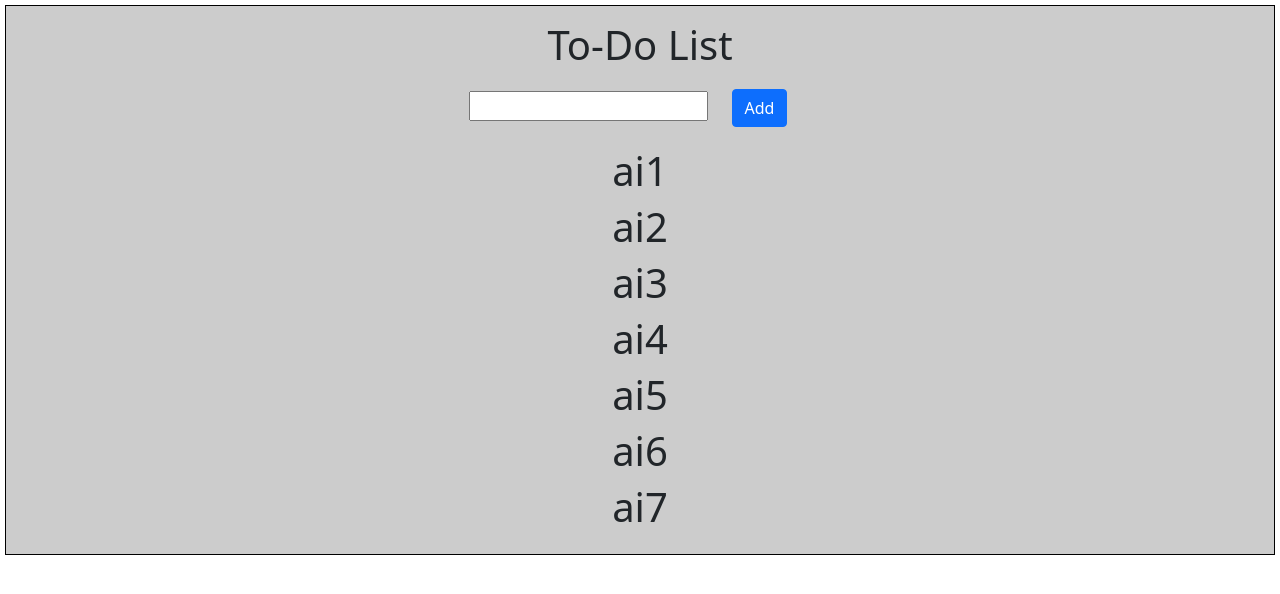
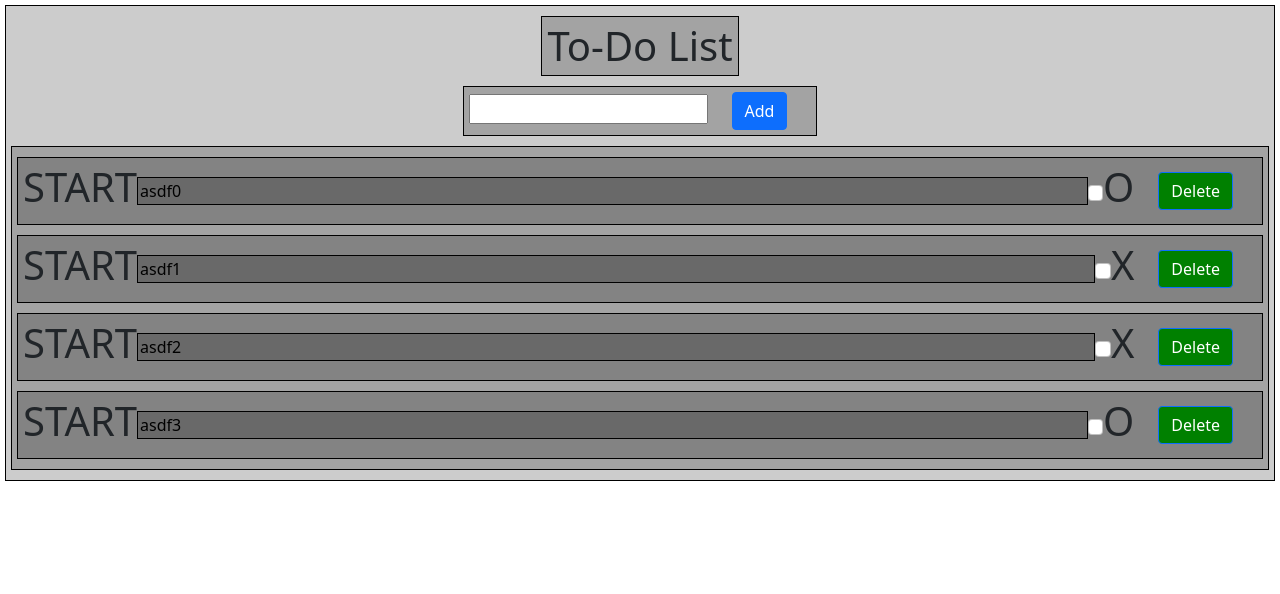
Before and after one commit to niembro64/assignment_todo_list, a React (Create React App) app: page / in a window 1280 px wide. Shown: the top 594 px of the page. Built offline with nearby package versions, Linux system fonts and the light colour scheme.

Commit message:
state in action item with checkbox

```diff
--- a/src/App.css
+++ b/src/App.css
@@ -16,33 +16,56 @@
   justify-content: center;
   flex-direction: column;
   align-items: center;
-  /* border: 1px black solid; */
+  border: 1px black solid;
   padding: 5px;
   margin: 5px;
-  /* background-color: rgba(0, 0, 0, 0.2); */
+  background-color: rgba(0, 0, 0, 0.2);
 }
 
 #add {
   text-align: center;
   display: flex;
-  justify-content: center;
+  justify-content: space-around;
   flex-direction: column;
   align-items: center;
-  /* border: 1px black solid; */
+  border: 1px black solid;
   padding: 5px;
   margin: 5px;
-  /* background-color: rgba(0, 0, 0, 0.2); */
+  background-color: rgba(0, 0, 0, 0.2);
 }
 
 
 #list {
+  width: 100%;
   text-align: center;
   display: flex;
   justify-content: center;
   flex-direction: column;
   align-items: center;
-  /* border: 1px black solid; */
+  border: 1px black solid;
   padding: 5px;
   margin: 5px;
-  /* background-color: rgba(0, 0, 0, 0.2); */
+  background-color: rgba(0, 0, 0, 0.2);
 }
+
+#row{
+  width: 100%;
+  border: 1px solid black;
+  display: flex;
+  flex-direction: row;
+  align-items: center;
+  justify-content: space-between;
+  margin: 5px;
+  padding: 5px;
+  background-color: rgba(0, 0, 0, 0.2);
+}
+
+#textbox{
+  width: 80%;
+  border: 1px solid black;
+  background-color: rgba(0, 0, 0, 0.2);
+}
+
+#row > button{
+  background-color: green;
+}
--- a/src/App.jsx
+++ b/src/App.jsx
@@ -6,13 +6,10 @@ import { useState } from "react";
 
 function App() {
   const [ai, setAi] = useState([
-    "ai1",
-    "ai2",
-    "ai3",
-    "ai4",
-    "ai5",
-    "ai6",
-    "ai7",
+    { text: "asdf0", check: false },
+    { text: "asdf1", check: true },
+    { text: "asdf2", check: true },
+    { text: "asdf3", check: false },
   ]);
 
   return (
@@ -28,7 +25,7 @@ function App() {
       </div>
       <div id="list">
         {ai.map((item, i) => {
-          return <ActionItem key={i} name={item} />;
+          return <ActionItem key={i} text={item.text} check={item.check}/>;
         })}
       </div>
     </div>
--- a/src/components/ActionItem.jsx
+++ b/src/components/ActionItem.jsx
@@ -1,10 +1,24 @@
 import React from "react";
+import { useState } from "react";
 
 const ActionItem = (props) => {
+    const [a, setA] = useState("START")
+
+
+const checkBoxHandler = (event) => {
+    setA("END")
+}
+
   return (
-    <div>
-      <h1>{props.name}</h1>
-    </div>
+    <form id="row">
+        <h1>{a}</h1>
+      <input type="text" id="textbox" value={props.text} />
+      <input type="checkbox" className="form-check-input" onChange={checkBoxHandler}/>
+      <h1>{props.check ? "X" : "O"}</h1>
+      <button className="btn btn-primary mx-4" type="submit">
+        Delete
+      </button>
+    </form>
   );
 };
 
```
